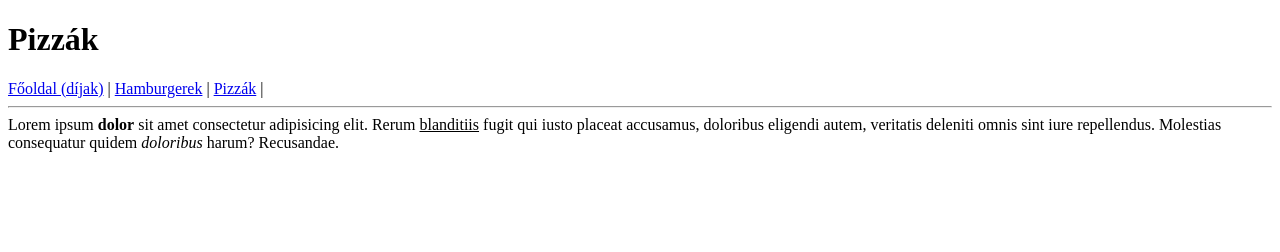
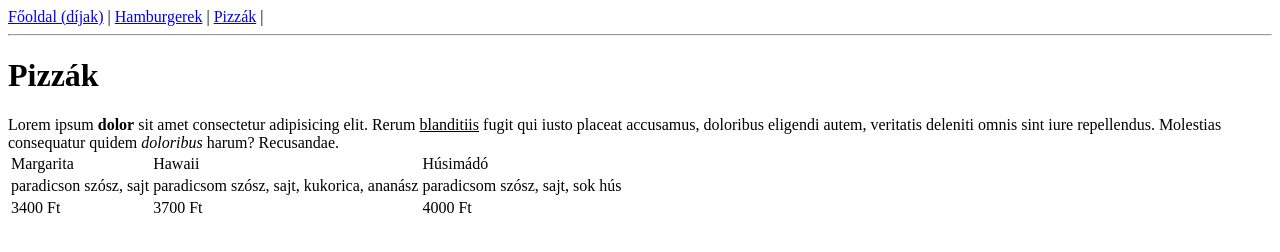
Before and after one commit to Osandpeti/projekt_3, a plain HTML site: page pizzak.html in a window 1280 px wide. Drawn offline with Linux system fonts and the light colour scheme.

Commit message:
táblázat létrehozása megtörtént

```diff
--- a/pizzak.html
+++ b/pizzak.html
@@ -8,12 +8,29 @@
 </head>
 
 <body>
-	<h1>Pizzák</h1>
 	<a href="index.html">Főoldal (díjak)</a> |
 	<a href="hamburgerek.html">Hamburgerek</a> |
 	<a href="pizzak.html">Pizzák</a> |
 	<hr>
+	<h1>Pizzák</h1>
 	Lorem ipsum <b>dolor</b> sit amet consectetur adipisicing elit. Rerum <u>blanditiis</u> fugit qui iusto placeat accusamus, doloribus eligendi autem, veritatis deleniti omnis sint iure repellendus. Molestias consequatur quidem <i>doloribus</i> harum? Recusandae.
+	<table>
+		<tr>
+			<td>Margarita</td>
+			<td>Hawaii</td>
+			<td>Húsimádó</td>
+		</tr>
+		<tr>
+			<td>paradicson szósz, sajt</td>
+			<td>paradicsom szósz, sajt, kukorica, ananász</td>
+			<td>paradicsom szósz, sajt, sok hús</td>
+		</tr>
+		<tr>
+			<td>3400 Ft</td>
+			<td>3700 Ft</td>
+			<td>4000 Ft</td>
+		</tr>
+	</table>
 </body>
 
 </html>
```
